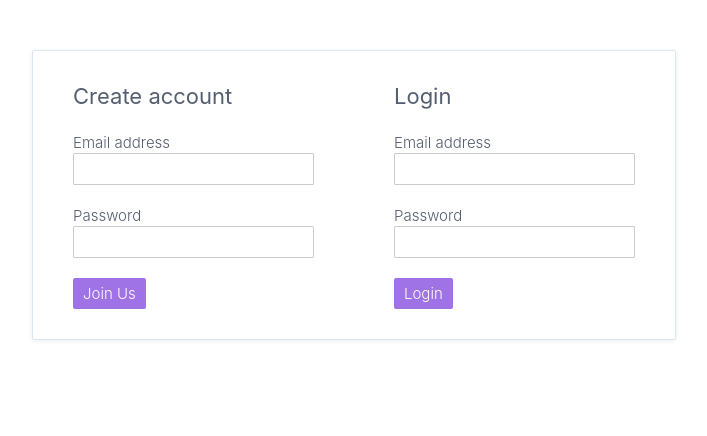
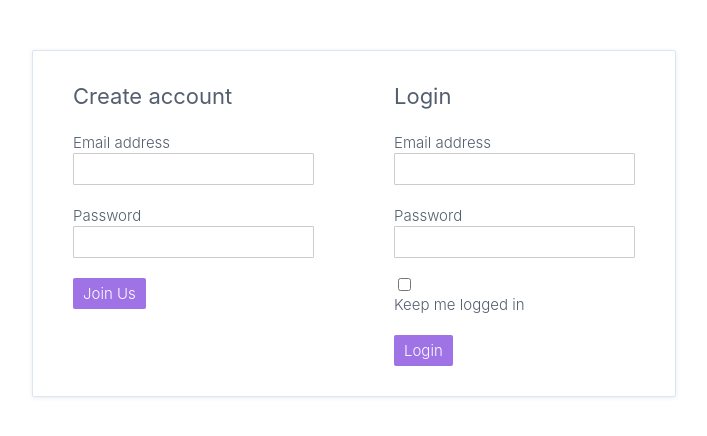
Before and after one commit to ozgursarikamis/angular-pro, an Angular app: page / in a window 1280 px wide. Shown: the top 436 px of the page, without its empty margins (18-725 px from the left). Built offline with nearby package versions, Linux system fonts and the light colour scheme.

Commit message:
ng-content: projecting component

```diff
--- a/src/app/app.component.html
+++ b/src/app/app.component.html
@@ -5,6 +5,7 @@
   </app-auth-form>
   <app-auth-form (submitted)="loginUser($event)">
     <h3>Login</h3>
+    <app-auth-remember (checked)="rememberUser($event)"></app-auth-remember>
     <button type="submit">Login</button>
   </app-auth-form>
 </div>
--- a/src/app/app.component.ts
+++ b/src/app/app.component.ts
@@ -7,6 +7,7 @@ import { User } from "../models/User";
   styleUrls: ["./app.component.scss"]
 })
 export class AppComponent implements OnInit, OnChanges {
+  rememberMe = false;
   constructor() { }
   ngOnInit(): void {
     console.log("ngOninit");
@@ -17,10 +18,15 @@ export class AppComponent implements OnInit, OnChanges {
   }
 
   createUser(user: User) {
-    console.log("Create User Account", user);
+    console.log("Create User Account", user, this.rememberMe);
   }
 
   loginUser(user: User) {
-    console.log("Login", user);
+    console.log("Login", user, this.rememberMe);
+  }
+
+  rememberUser($event: boolean) {
+    this.rememberMe = $event;
+    console.log("Remember me?", $event);
   }
 }
--- a/src/app/app.module.ts
+++ b/src/app/app.module.ts
@@ -2,8 +2,8 @@ import { BrowserModule } from "@angular/platform-browser";
 import { NgModule } from "@angular/core";
 
 import { AppRoutingModule } from "./app-routing.module";
+import { AuthFormModule } from "./auth/auth-form.module";
 import { AppComponent } from "./app.component";
-import { AuthFormModule } from "./auth-form/auth-form.module";
 
 @NgModule({
   declarations: [
--- a/src/app/auth-form/auth-form.module.ts
+++ b/src/app/auth/auth-form.module.ts
@@ -1,14 +1,15 @@
 import { NgModule } from "@angular/core";
 import { CommonModule } from "@angular/common";
 import { FormsModule } from "@angular/forms";
-import { AuthFormComponent } from "./auth-form.component";
+import { AuthFormComponent } from "./auth-form/auth-form.component";
+import { AuthRememberComponent } from "./auth-remember/auth-remember.component";
 
 @NgModule({
   declarations: [
-    AuthFormComponent
+    AuthFormComponent, AuthRememberComponent
   ],
   exports: [
-    AuthFormComponent
+    AuthFormComponent, AuthRememberComponent
   ],
   imports: [
     CommonModule, FormsModule
--- a/src/app/auth-form/auth-form.component.html
+++ b/src/app/auth/auth-form/auth-form.component.html
@@ -9,6 +9,7 @@
       Password
       <input type="password" name="password" ngModel>
     </label>
+    <ng-content select="app-auth-remember"></ng-content>
     <ng-content select="button"></ng-content>
   </form>
 </div>
--- a/src/app/auth-form/auth-form.component.ts
+++ b/src/app/auth/auth-form/auth-form.component.ts
@@ -1,5 +1,5 @@
 import { Component, EventEmitter, Output } from "@angular/core";
-import { User } from "../../models/User";
+import { User } from "../../../models/User";
 
 @Component({
   selector: "app-auth-form",
--- /dev/null
+++ b/src/app/auth/auth-remember/auth-remember.component.html
@@ -0,0 +1,4 @@
+<label>
+  <input (change)="onChecked($event.target.checked)" type="checkbox">
+  Keep me logged in
+</label>
--- /dev/null
+++ b/src/app/auth/auth-remember/auth-remember.component.ts
@@ -0,0 +1,13 @@
+import { Component, EventEmitter, Output } from "@angular/core";
+
+@Component({
+  selector: "app-auth-remember",
+  templateUrl: "auth-remember.component.html"
+})
+export class AuthRememberComponent {
+  @Output() checked: EventEmitter<boolean> = new EventEmitter<boolean>();
+
+  onChecked(checked: boolean) {
+    this.checked.emit(checked);
+  }
+}
```
